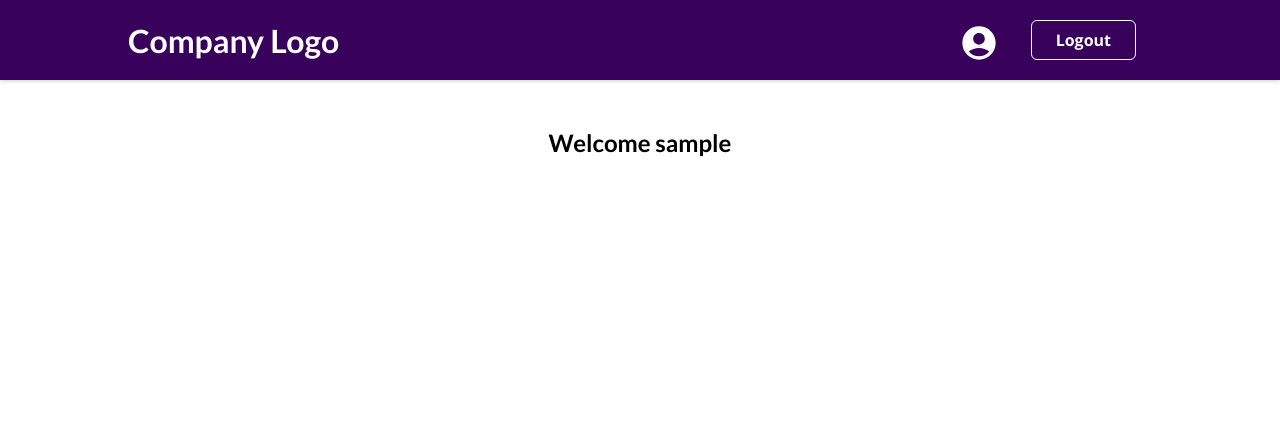
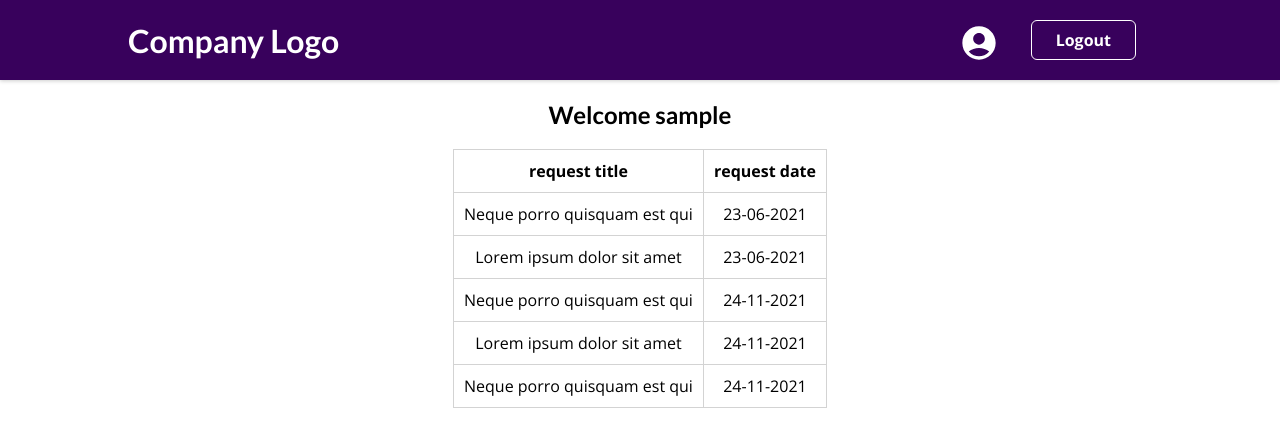
Before and after one commit to SrinivasaRaviIdury/React-Task-Application, a React (Create React App) app: page / in a window 1280 px wide. Shown: the top 446 px of the page. Built offline with nearby package versions, Linux system fonts and the light colour scheme; sample sign-in values are in the browser's storage.

Commit message:
261120211032

```diff
--- /dev/null
+++ b/src/components/Requests/Requests.jsx
@@ -0,0 +1,33 @@
+import React, { useState } from "react";
+import classes from "./Requests.module.css";
+import product_requests from "./data";
+import { Link } from "react-router-dom";
+const Requests = () => {
+  const [requests, setRequests] = useState(product_requests);
+
+  return (
+    <div className={classes.requests}>
+      <table>
+        <tr>
+          <th>request title</th>
+          <th>request date</th>
+        </tr>
+        {requests.map((request) => {
+          return (
+            <tr key={request.id}>
+              <td>
+                <Link to={`/request/${request.id}`} className={classes.link}>
+                  {request.title}
+                </Link>
+              </td>
+
+              <td>{request.date}</td>
+            </tr>
+          );
+        })}
+      </table>
+    </div>
+  );
+};
+
+export default Requests;
--- /dev/null
+++ b/src/components/Requests/Requests.module.css
@@ -0,0 +1,11 @@
+.requests {
+  text-align: center;
+}
+.link {
+  text-decoration: none;
+  color: black;
+  cursor: pointer;
+}
+.link:hover {
+  color: rgb(192, 68, 68);
+}
--- /dev/null
+++ b/src/components/Requests/data.js
@@ -0,0 +1,36 @@
+const product_requests = [
+  {
+    id: 1,
+    title: "Neque porro quisquam est qui ",
+    description: "Neque porro quisquam est qui Neque porro quisquam est qui ",
+    date: "23-06-2021"
+  },
+  {
+    id: 2,
+    title: "Lorem ipsum dolor sit amet ",
+    description:
+      "Lorem ipsum dolor sit amet, consectetur adipiscing elit. Maecenas orci turpis, tristique at mattis a, volutpat eget mi ",
+    date: "23-06-2021"
+  },
+  {
+    id: 3,
+    title: "Neque porro quisquam est qui ",
+    description: "Neque porro quisquam est qui Neque porro quisquam est qui ",
+    date: "24-11-2021"
+  },
+  {
+    id: 4,
+    title: "Lorem ipsum dolor sit amet ",
+    description:
+      "Lorem ipsum dolor sit amet, consectetur adipiscing elit. Maecenas orci turpis, tristique at mattis a, volutpat eget mi  ",
+    date: "24-11-2021"
+  },
+  {
+    id: 5,
+    title: "Neque porro quisquam est qui ",
+    description: "Neque porro quisquam est qui Neque porro quisquam est qui ",
+    date: "24-11-2021"
+  }
+];
+
+export default product_requests;
--- a/src/components/StartingPage/StartingPageContent.js
+++ b/src/components/StartingPage/StartingPageContent.js
@@ -1,4 +1,5 @@
 import { useSelector } from "react-redux";
+import Requests from "../Requests/Requests";
 import classes from "./StartingPageContent.module.css";
 
 const StartingPageContent = () => {
@@ -7,8 +8,13 @@ const StartingPageContent = () => {
 
   return (
     <section className={classes.starting}>
-      <h2>Welcome {username}</h2>
-      {!isLoggedIn && <p>Please Login / SignUp</p>}
+      <div>
+        <h2>Welcome {username}</h2>
+        {!isLoggedIn && <p>Please Login / SignUp</p>}
+      </div>
+      <div>
+        <Requests />
+      </div>
     </section>
   );
 };
--- a/src/components/StartingPage/StartingPageContent.module.css
+++ b/src/components/StartingPage/StartingPageContent.module.css
@@ -1,8 +1,6 @@
 .starting {
-  margin: 3rem auto;
-  text-align: center;
+  display: flex;
+  flex-direction: column;
+  align-items: center;
+  justify-content: center;
 }
-
-.starting h1 {
-  font-size: 5rem;
-}
--- a/src/store/auth-slice.js
+++ b/src/store/auth-slice.js
@@ -24,6 +24,7 @@ const authSlice = createSlice({
       state.username = null;
       localStorage.removeItem("token");
       localStorage.removeItem("username");
+      localStorage.removeItem("email");
     }
   }
 });
```
Also changed, not shown: src/components/UI/LoadingSpinner.js (added, +7 -0 lines), src/components/UI/LoadingSpinner.module.css (added, +24 -0 lines), src/components/Requests/RequestDetails.js (added).
